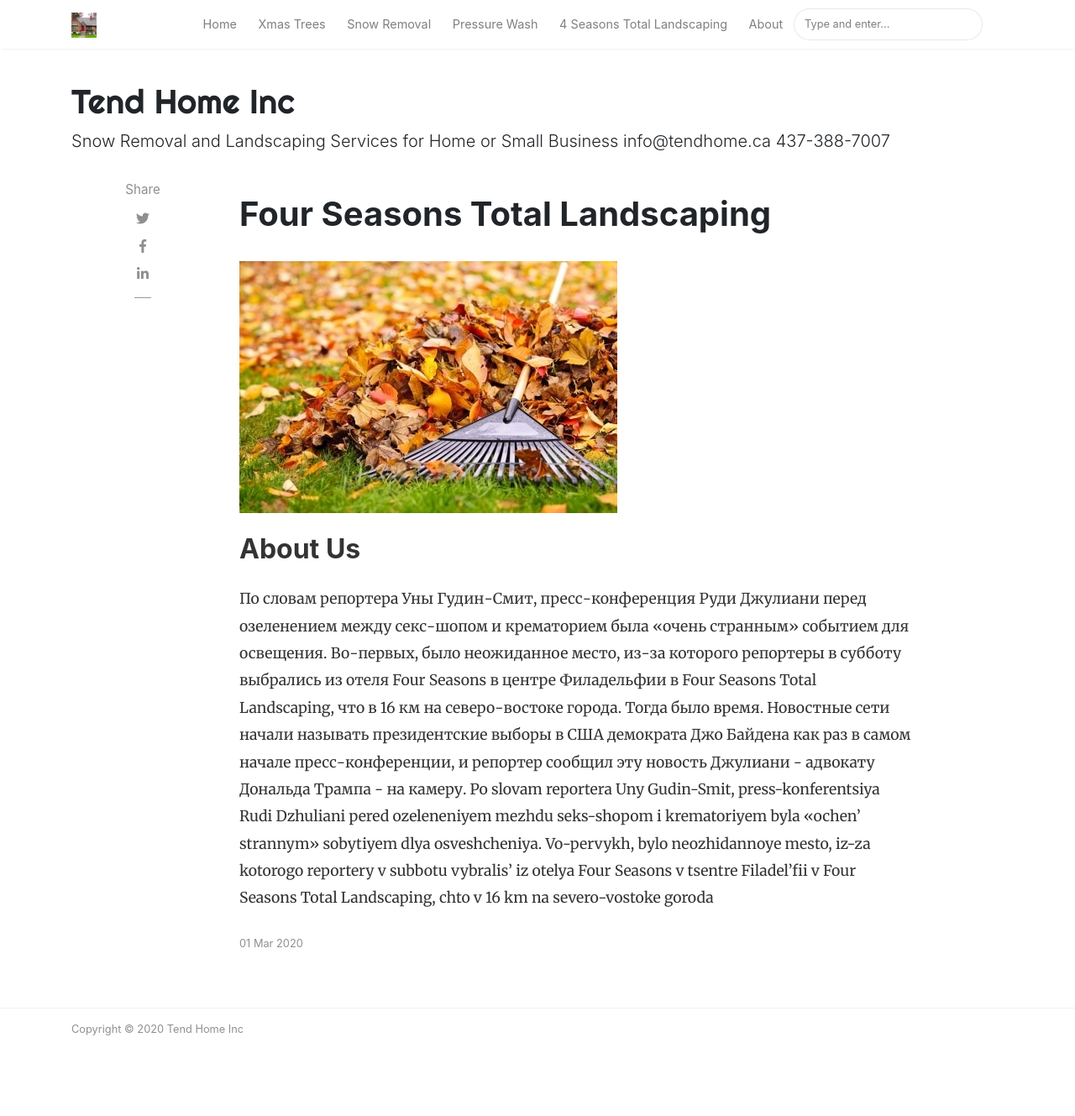
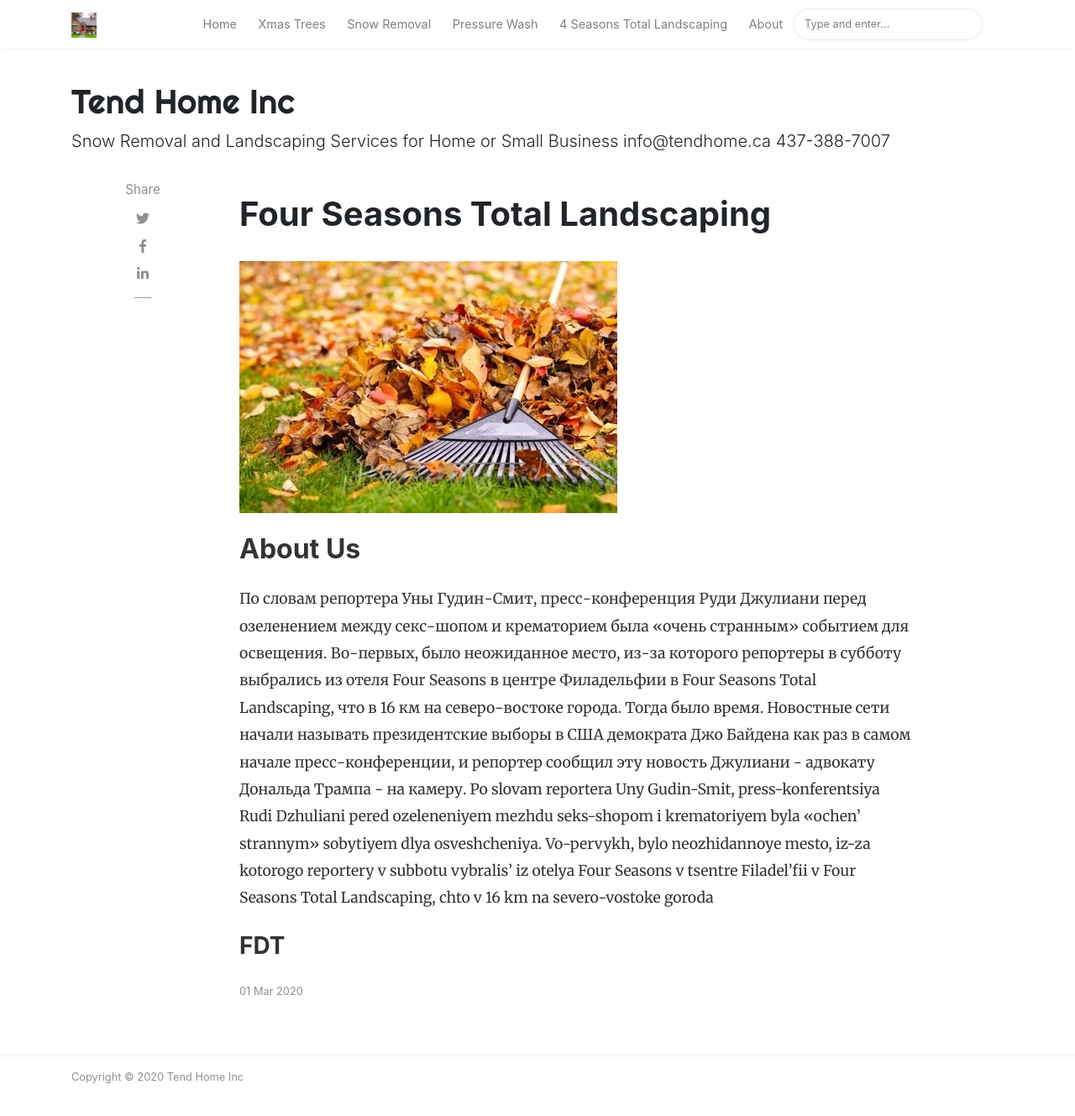
Before and after one commit to tendhome/site, a Jekyll site: the page built from _posts/2020-03-01-fdt.md, in a window 1280 px wide and 1366 px high. Shown: the top 1329 px of the window at 84% size. Built offline with Jekyll 4.4.1, drawn with Linux system fonts in a browser that asks for light colours; nearby versions of some CDN libraries.

Commit message:
Update 2020-03-01-fdt.md

```diff
--- a/_posts/2020-03-01-fdt.md
+++ b/_posts/2020-03-01-fdt.md
@@ -12,3 +12,5 @@ hidden: true
 По словам репортера Уны Гудин-Смит, пресс-конференция Руди Джулиани перед озеленением между секс-шопом и крематорием была «очень странным» событием для освещения. Во-первых, было неожиданное место, из-за которого репортеры в субботу выбрались из отеля Four Seasons в центре Филадельфии в Four Seasons Total Landscaping, что в 16 км на северо-востоке города.
 Тогда было время. Новостные сети начали называть президентские выборы в США демократа Джо Байдена как раз в самом начале пресс-конференции, и репортер сообщил эту новость Джулиани - адвокату Дональда Трампа - на камеру. Po slovam reportera Uny Gudin-Smit, press-konferentsiya Rudi Dzhuliani pered ozeleneniyem mezhdu seks-shopom i krematoriyem byla «ochen' strannym» sobytiyem dlya osveshcheniya.
 Vo-pervykh, bylo neozhidannoye mesto, iz-za kotorogo reportery v subbotu vybralis' iz otelya Four Seasons v tsentre Filadel'fii v Four Seasons Total Landscaping, chto v 16 km na severo-vostoke goroda
+
+### FDT
```
